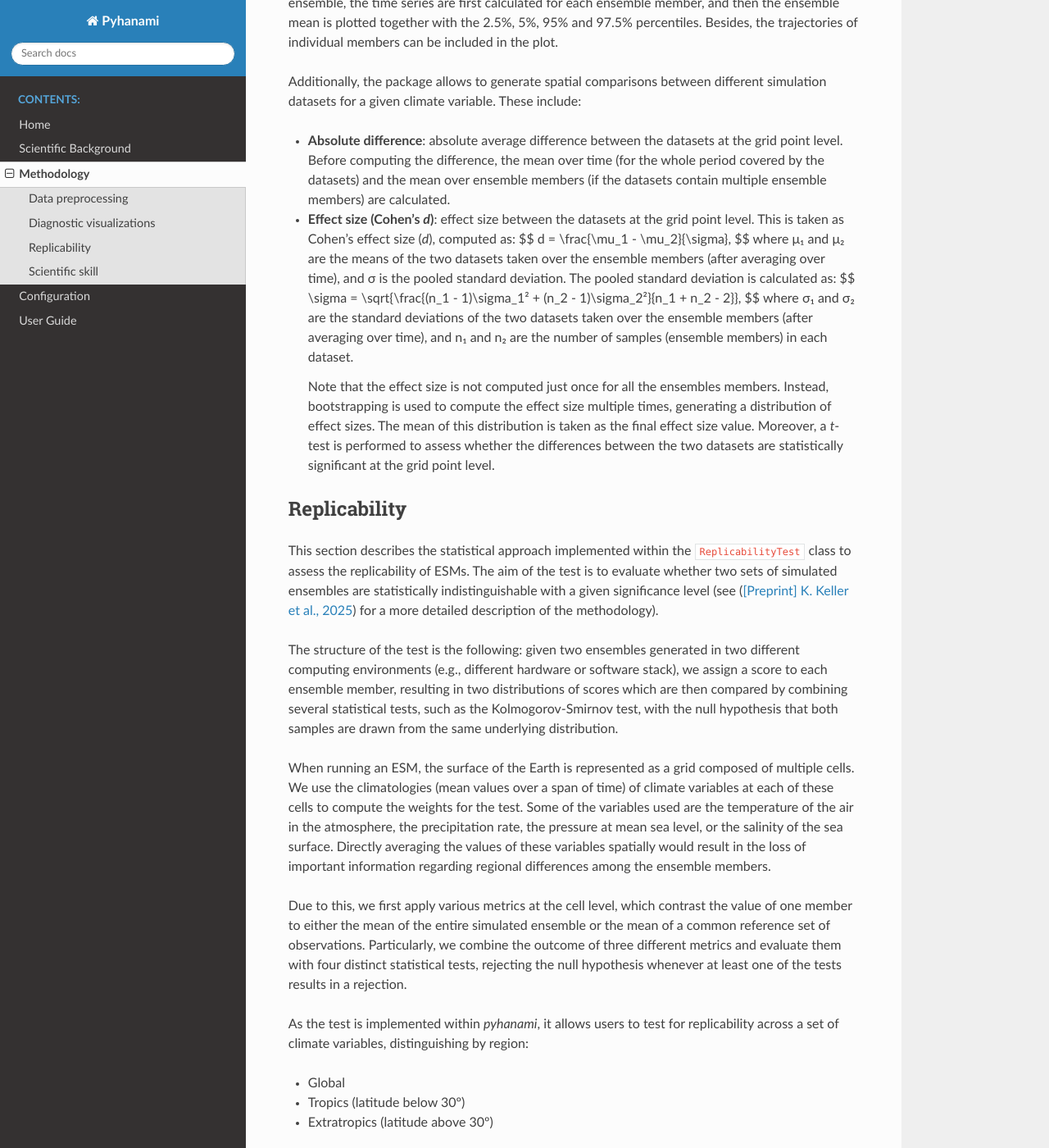
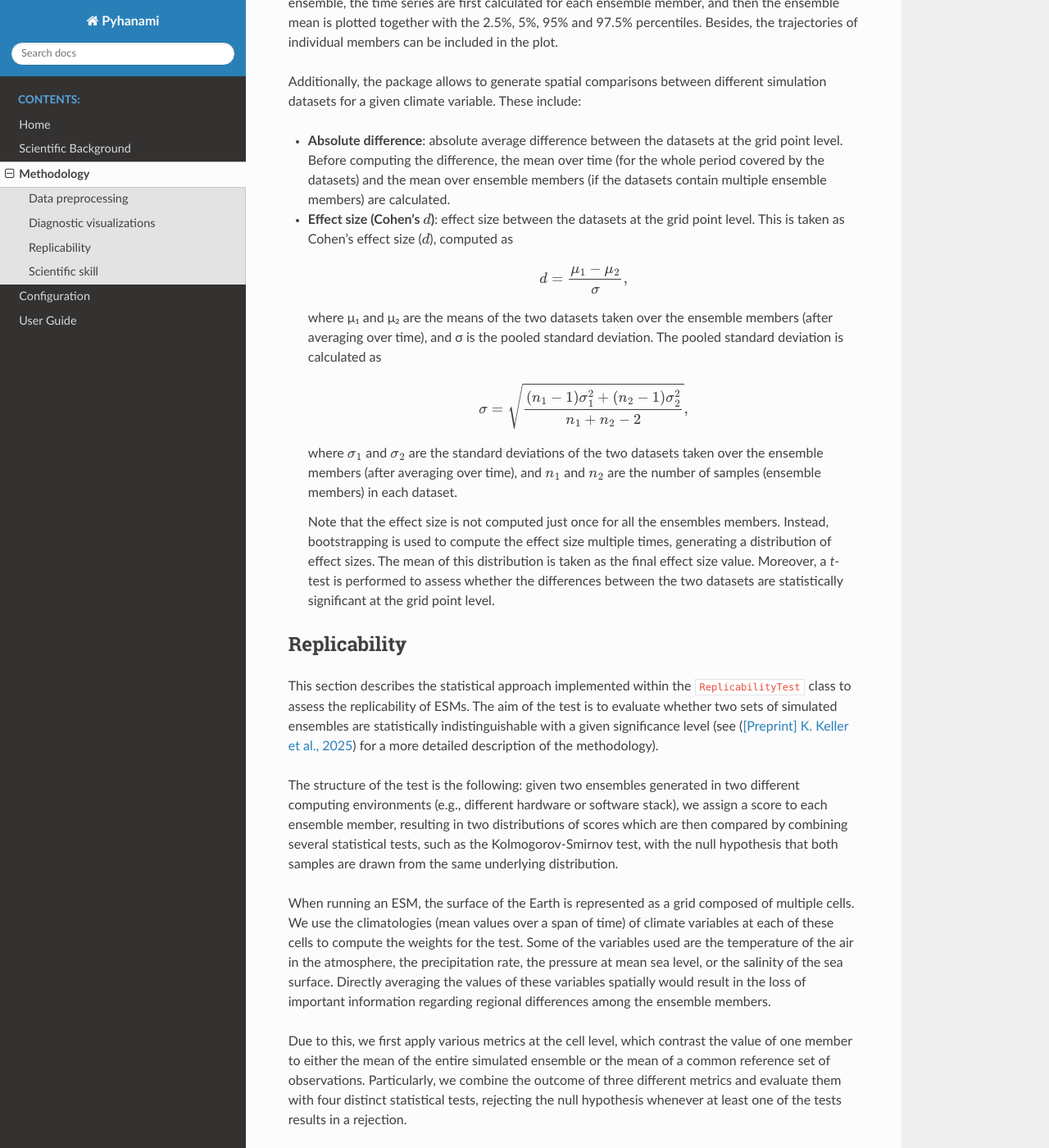
Before and after one commit to BSC-ES/pyhanami, a Sphinx documentation site: the page built from docs/source/Methodology.md, in a window 1280 px wide and 1400 px high, scrolled down 813 px. Shown: the whole window at 82% size. Built offline with Sphinx 7.4.7 and the Read the Docs theme 3.1.0, drawn with Linux system fonts in a browser that asks for light colours; some of the changed text lies outside the part shown.

Commit message:
Corrected math formulas format in the documentation

```diff
--- a/docs/source/Methodology.md
+++ b/docs/source/Methodology.md
@@ -25,15 +25,19 @@ First of all, the package includes methods to create time series plots for a giv
 
 Additionally, the package allows to generate spatial comparisons between different simulation datasets for a given climate variable. These include:
 - **Absolute difference**: absolute average difference between the datasets at the grid point level. Before computing the difference, the mean over time (for the whole period covered by the datasets) and the mean over ensemble members (if the datasets contain multiple ensemble members) are calculated.
-- **Effect size (Cohen's _d_)**: effect size between the datasets at the grid point level. This is taken as Cohen's effect size (_d_), computed as:
+- **Effect size (Cohen's $d$)**: effect size between the datasets at the grid point level. This is taken as Cohen's effect size ($d$), computed as
+
     $$
     d = \frac{\mu_1 - \mu_2}{\sigma},
     $$
-    where μ₁ and μ₂ are the means of the two datasets taken over the ensemble members (after averaging over time), and σ is the pooled standard deviation. The pooled standard deviation is calculated as:
+
+    where μ₁ and μ₂ are the means of the two datasets taken over the ensemble members (after averaging over time), and σ is the pooled standard deviation. The pooled standard deviation is calculated as
+
     $$
-    \sigma = \sqrt{\frac{(n_1 - 1)\sigma_1² + (n_2 - 1)\sigma_2²}{n_1 + n_2 - 2}},
+    \sigma = \sqrt{\frac{(n_1 - 1)\sigma_1^2 + (n_2 - 1)\sigma_2^2}{n_1 + n_2 - 2}},
     $$
-    where σ₁ and σ₂ are the standard deviations of the two datasets taken over the ensemble members (after averaging over time), and n₁ and n₂ are the number of samples (ensemble members) in each dataset.
+
+    where $\sigma_1$ and $\sigma_2$ are the standard deviations of the two datasets taken over the ensemble members (after averaging over time), and $n_1$ and $n_2$ are the number of samples (ensemble members) in each dataset.
 
     Note that the effect size is not computed just once for all the ensembles members. Instead,  bootstrapping is used to compute the effect size multiple times, generating a distribution of effect sizes. The mean of this distribution is taken as the final effect size value. Moreover, a _t_-test is performed to assess whether the differences between the two datasets are statistically significant at the grid point level.
 
@@ -80,16 +84,18 @@ Currently, the package includes the following scientific skill metrics:
 
     In order to obtain scalar metrics, we also compute the **temporal correlation (R)**, **standard deviation ratio (σ)**, and **Taylor Skill Score (TSS)** between simulations and observations using the PCs' amplitude, following [(M. Nakano et al., 2019)](https://agupubs.onlinelibrary.wiley.com/doi/10.1029/2019GL082443). Specifically, the mean monthly frequency of MJO and BSISO events (ISO seasonality) is calculated using the amplitude of the corresponding PCs. The MJO frequency is then subtracted from the BSISO frequency, and this difference is compared between simulations and observations.
 
-    The temporal correlation indicates how well the phase of the ISO seasonality is reproduced by a model. While the ratio of standard deviations (model/observations) provides information about the amplitude (MJO/BSISO contrast) of the seasonality. Finally, the TSS combines both the correlation and the standard deviation, allowing to assess how well a model matches the ISO seasonality of the observations with a single score defined as:
+    The temporal correlation indicates how well the phase of the ISO seasonality is reproduced by a model. While the ratio of standard deviations (model/observations) provides information about the amplitude (MJO/BSISO contrast) of the seasonality. Finally, the $\text{TSS}$ combines both the correlation and the standard deviation, allowing to assess how well a model matches the ISO seasonality of the observations with a single score defined as
+
     $$
-    TSS = \frac{4(1+R)⁴}{(\sigma + 1/\sigma)²(1+R_0)²},
+    \text{TSS} = \frac{4(1+R)^4}{(\sigma + 1/\sigma)^2(1+R_0)^2},
     $$
-    where R₀ is the maximum correlation that can be achieved by the model, taken as R₀=1.
+
+    where $R_0$ is the maximum correlation that can be achieved by the model, taken as $R_0=1$.
 
     The implementation of the analysis described above produces three types of diagnostic plots:
     - **EEOFs**: multiple spatial plots showing the first two EEOFs for boreal winter (during DJFMA) and for boreal summer (during JJASO). The EEOFs are scaled before plotting using the corresponding eigenvalues, and each of them is plotted separately for three different time lags (-10, -5 and 0 days).
-    - **PCs**: two time series plots displaying the temporal evolution of the first two normalized PCs for MJO and BSISO, along with a third plot showing the evolution of the amplitude (sqrt(PC1² + PC2²)) of each set of PCs.
-    - **ISO seasonality**: mean monthly distribution of ISO events separating MJO and BSISO, with comparison between simulations and observations available (including the values for the scalar metrics R, σ and TSS).
+     - **PCs**: two time series plots displaying the temporal evolution of the first two normalized PCs for MJO and BSISO, along with a third plot showing the evolution of the amplitude ( $\scriptsize{\sqrt{\text{PC}_1^2 + \text{PC}_2^2}}$ ) of each set of PCs.
+    - **ISO seasonality**: mean monthly distribution of ISO events separating MJO and BSISO, with comparison between simulations and observations available (including the values for the scalar metrics $R$, $\sigma$ and $\text{TSS}$).
 
     In all cases, a colormap with a blue to red gradient is used for boreal winter (or MJO), while a green to orange gradient is used for boreal summer (or BSISO).
 
--- /dev/null
+++ b/docs/source/_static/css/custom.css
@@ -0,0 +1,4 @@
+/* CSS rule to allow table cell content to wrap to multiple lines */
+.wy-table-responsive table td, .wy-table-responsive table th {
+    white-space: inherit !important;
+}
--- a/docs/source/conf.py
+++ b/docs/source/conf.py
@@ -13,10 +13,17 @@ release = '0.1.0'
 
 # -- General configuration ---------------------------------------------------
 # https://www.sphinx-doc.org/en/master/usage/configuration.html#general-configuration
-extensions = ["myst_parser", "sphinx.ext.todo", "sphinx.ext.viewcode", "sphinx.ext.autodoc", "sphinx_rtd_theme"]
+extensions = ["myst_parser", "sphinx.ext.todo", "sphinx.ext.viewcode", "sphinx.ext.autodoc", "sphinx.ext.mathjax", "sphinx_rtd_theme"]
 templates_path = ['_templates']
 exclude_patterns = []
 myst_heading_anchors = 2
+
+# MyST parser configuration to properly render math equations
+myst_enable_extensions = [
+    "dollarmath",
+    "amsmath",
+]
+
 # -- Options for HTML output -------------------------------------------------
 # https://www.sphinx-doc.org/en/master/usage/configuration.html#options-for-html-output
 html_theme = 'sphinx_rtd_theme'
```
Also changed, not shown: docs/source/index.rst (line endings or trailing spaces).
